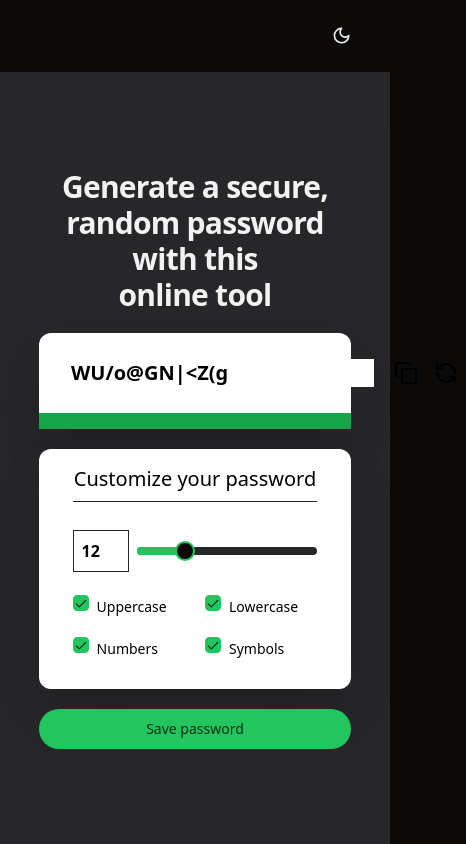
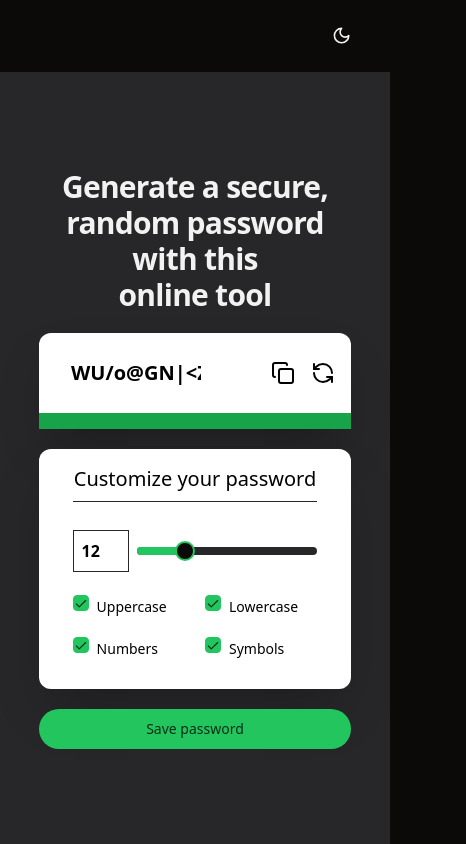
Before and after one commit to sharath-wq/password-generator, a React (Vite) app in the folder frontend/: page / in a window 390 px wide. Shown: the whole page, 466 px wide, since content can reach past the window. Built offline with nearby package versions, Linux system fonts and the light colour scheme.

Commit message:
responsive

```diff
--- a/frontend/src/components/main/input.tsx
+++ b/frontend/src/components/main/input.tsx
@@ -15,14 +15,14 @@ const Input = ({ copyToClipboard, password, setPassword, handleGenerate }: Input
 
     return (
         <div className='w-full shadow-2xl'>
-            <div className='flex gap-3 justify-between rounded-t-xl bg-white h-20 items-center p-2 pl-8'>
+            <div className='grid grid-cols-2 w-full gap-3 justify-between rounded-t-xl bg-white h-20 items-center p-2 pl-8'>
                 <input
                     value={password}
                     onChange={(e) => setPassword(e.target.value)}
                     type='text'
-                    className='flex-1 outline-none text-xl sm:text-2xl font-bold dark:text-black'
+                    className='col-span-1 place-content-start outline-none text-xl sm:text-2xl font-bold dark:text-black'
                 />
-                <div className='flex'>
+                <div className='flex col-span-1  place-content-end'>
                     <Button
                         onClick={copyToClipboard}
                         size={'icon'}
```
